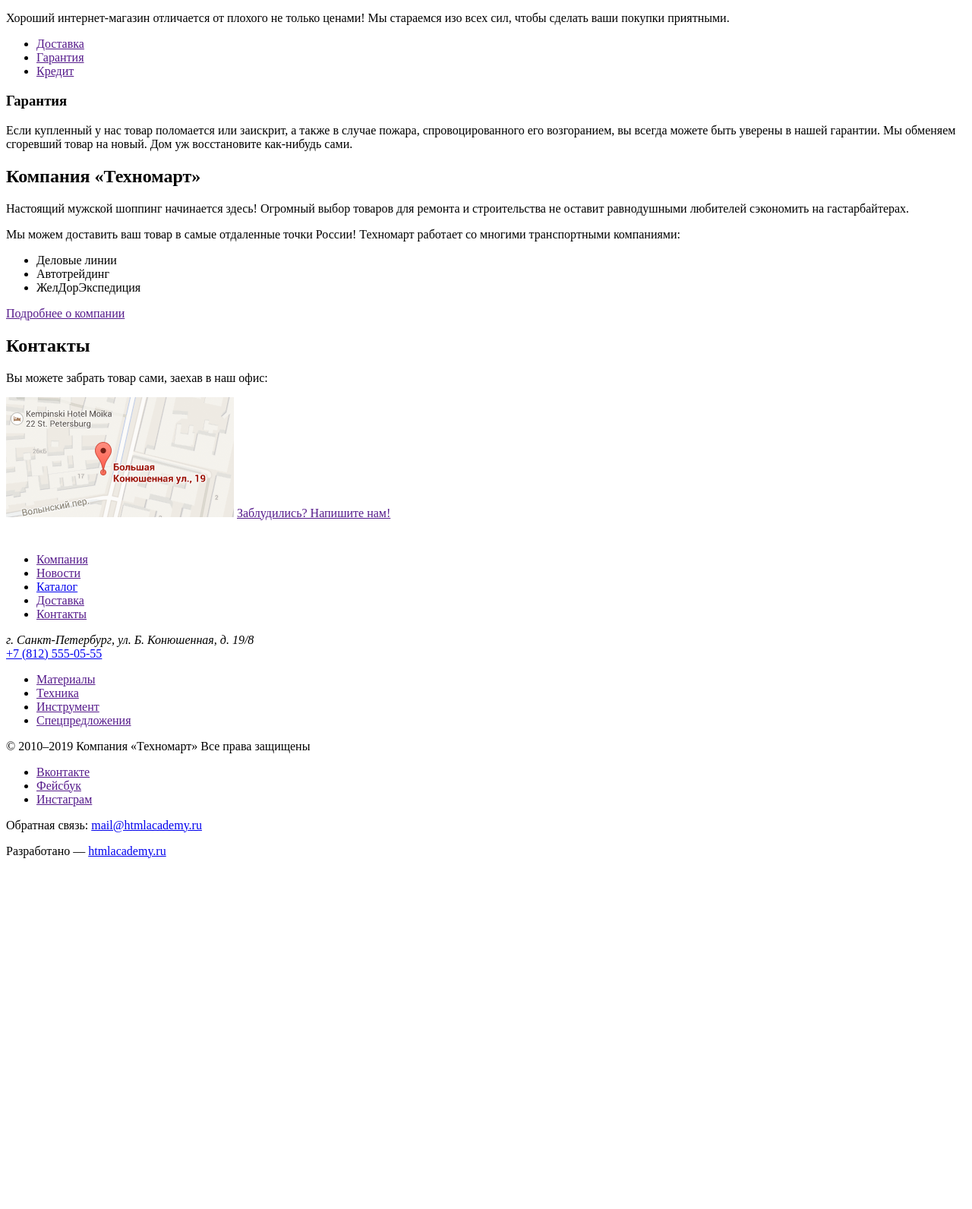
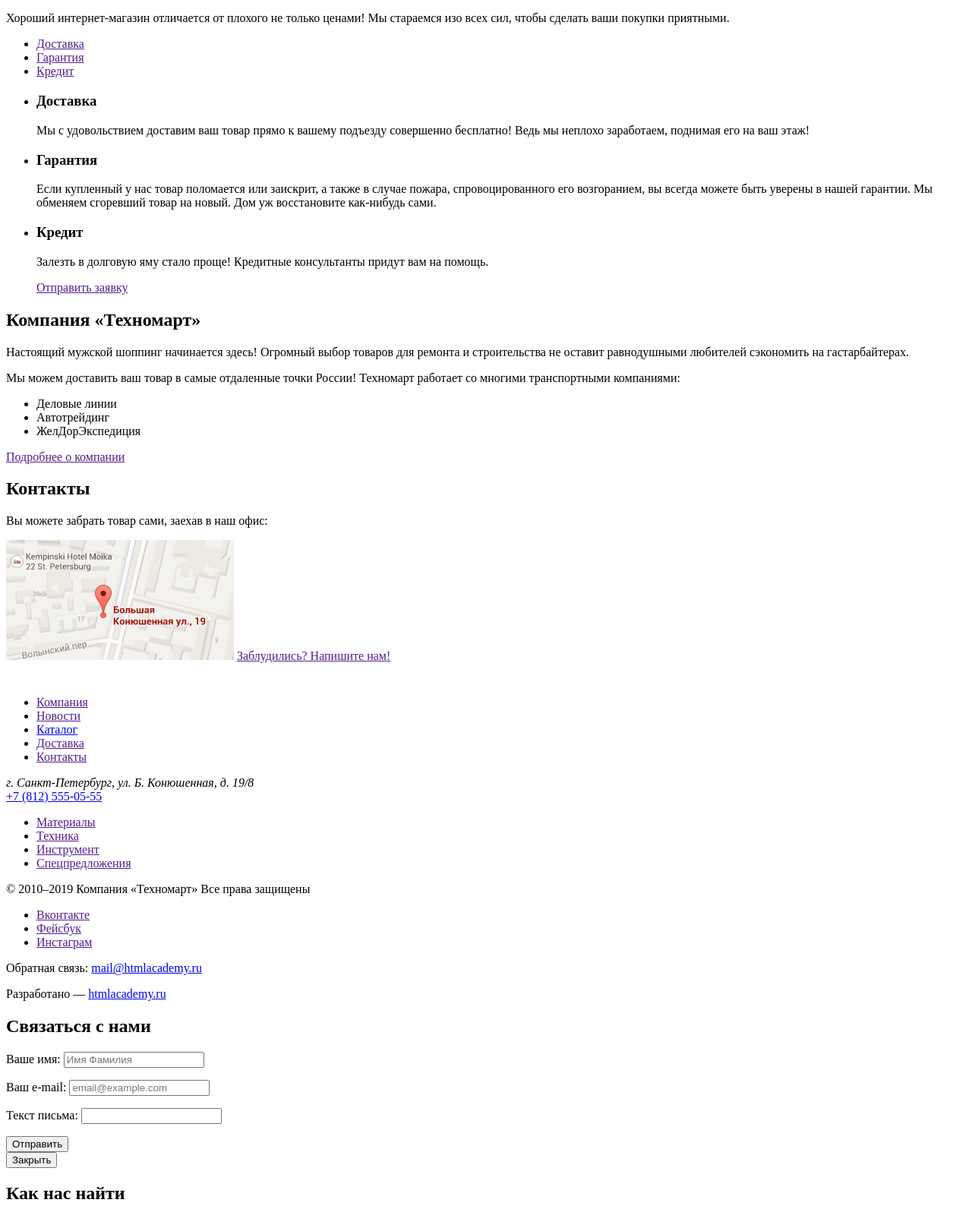
Before and after one commit to amvlasenko/1387113-technomart-28, a plain HTML site: page index.html in a window 1280 px wide. Shown: the part 3028-4620 px from the top of the page at 76% size. Before the commit the page ends 4174 px from the top, so only its background shows below. Drawn offline with Linux system fonts and the light colour scheme.

Commit message:
Выполнил шестое задание.

```diff
--- a/index.html
+++ b/index.html
@@ -1,9 +1,11 @@
 <!DOCTYPE html>
 <html lang="ru">
+
 <head>
   <meta charset="utf-8">
   <title>HTML Academy: Техномарт</title>
 </head>
+
 <body>
   <header>
     <div class="header-top">
@@ -56,7 +58,7 @@
   </header>
   <main>
     <section>
-        <h2>Категории товаров</h2>
+      <h2 class="visually-hidden">Категории товаров</h2>
       <ul>
         <li>
           <h3>Материалы</h3>
@@ -175,9 +177,10 @@
       </ul>
     </section>
     <section>
-        <h2>Наши преимущества</h2>
+      <h2 class="visually-hidden">Наши преимущества</h2>
       <h3>Сервисы</h3>
-        <p>Хороший интернет-магазин отличается от плохого не только ценами! Мы стараемся изо всех сил, чтобы сделать ваши покупки приятными.</p>
+      <p>Хороший интернет-магазин отличается от плохого не только ценами! Мы стараемся изо всех сил, чтобы сделать ваши
+        покупки приятными.</p>
       <ul>
         <li>
           <a href="">Доставка</a>
@@ -189,13 +192,31 @@
           <a href="">Кредит</a>
         </li>
       </ul>
+      <ul>
+        <li>
+          <h3>Доставка</h3>
+          <p>Мы с удовольствием доставим ваш товар прямо к вашему подъезду совершенно бесплатно! Ведь мы неплохо
+            заработаем, поднимая его на ваш этаж!</p>
+        </li>
+        <li>
           <h3>Гарантия</h3>
-        <p>Если купленный у нас товар поломается или заискрит, а также в случае пожара, спровоцированного его возгоранием,  вы всегда можете быть уверены в нашей гарантии. Мы обменяем сгоревший товар на новый. Дом уж восстановите как-нибудь сами.</p>
+          <p>Если купленный у нас товар поломается или заискрит, а также в случае пожара, спровоцированного его
+            возгоранием, вы всегда можете быть уверены в нашей гарантии. Мы обменяем сгоревший товар на новый. Дом уж
+            восстановите как-нибудь сами.</p>
+        </li>
+        <li>
+          <h3>Кредит</h3>
+          <p>Залезть в долговую яму стало проще! Кредитные консультанты придут вам на помощь.</p>
+          <a href="">Отправить заявку</a>
+        </li>
+      </ul>
     </section>
     <section>
       <h2>Компания «Техномарт»</h2>
-        <p>Настоящий мужской шоппинг начинается здесь! Огромный выбор товаров для ремонта и строительства не оставит равнодушными любителей сэкономить на гастарбайтерах.</p>
-        <p>Мы можем доставить ваш товар в самые отдаленные точки России! Техномарт работает со многими транспортными компаниями:</p>
+      <p>Настоящий мужской шоппинг начинается здесь! Огромный выбор товаров для ремонта и строительства не оставит
+        равнодушными любителей сэкономить на гастарбайтерах.</p>
+      <p>Мы можем доставить ваш товар в самые отдаленные точки России! Техномарт работает со многими транспортными
+        компаниями:</p>
       <ul>
         <li>Деловые линии</li>
         <li>Автотрейдинг</li>
@@ -262,5 +283,30 @@
     <p>Обратная связь: <a href="mailto:mail@htmlacademy.ru">mail@htmlacademy.ru</a></p>
     <p>Разработано — <a href="https://htmlacademy.ru/">htmlacademy.ru</a></p>
   </footer>
+  <section>
+    <h2 class="visually-hidden">Связаться с нами</h2>
+    <form action="https://echo.htmlacademy.ru" method="post">
+      <p>
+        <label for="name">Ваше имя:</label>
+        <input type="text" id="name" name="name" placeholder="Имя Фамилия">
+      </p>
+      <p>
+        <label for="email">Ваш e-mail:</label>
+        <input type="email" id="email" name="email" placeholder="email@example.com">
+      </p>
+      <p>
+        <label for="text">Текст письма:</label>
+        <input type="text" id="text" name="text">
+      </p>
+      <button type="submit">Отправить</button>
+    </form>
+    <button type="button">Закрыть</button>
+  </section>
+  <section>
+    <h2 class="visually-hidden">Как нас найти</h2>
+    <img src="img/map-popup.jpg" alt="Наш адресс на большой карте" width="980" height="487">
+    <button type="button">Закрыть</button>
+  </section>
 </body>
+
 </html>
```
Also changed, not shown: catalog.html (+58 -13 lines), img/map-popup.jpg (added). Lines whose indentation alone changed are shown as unchanged.
